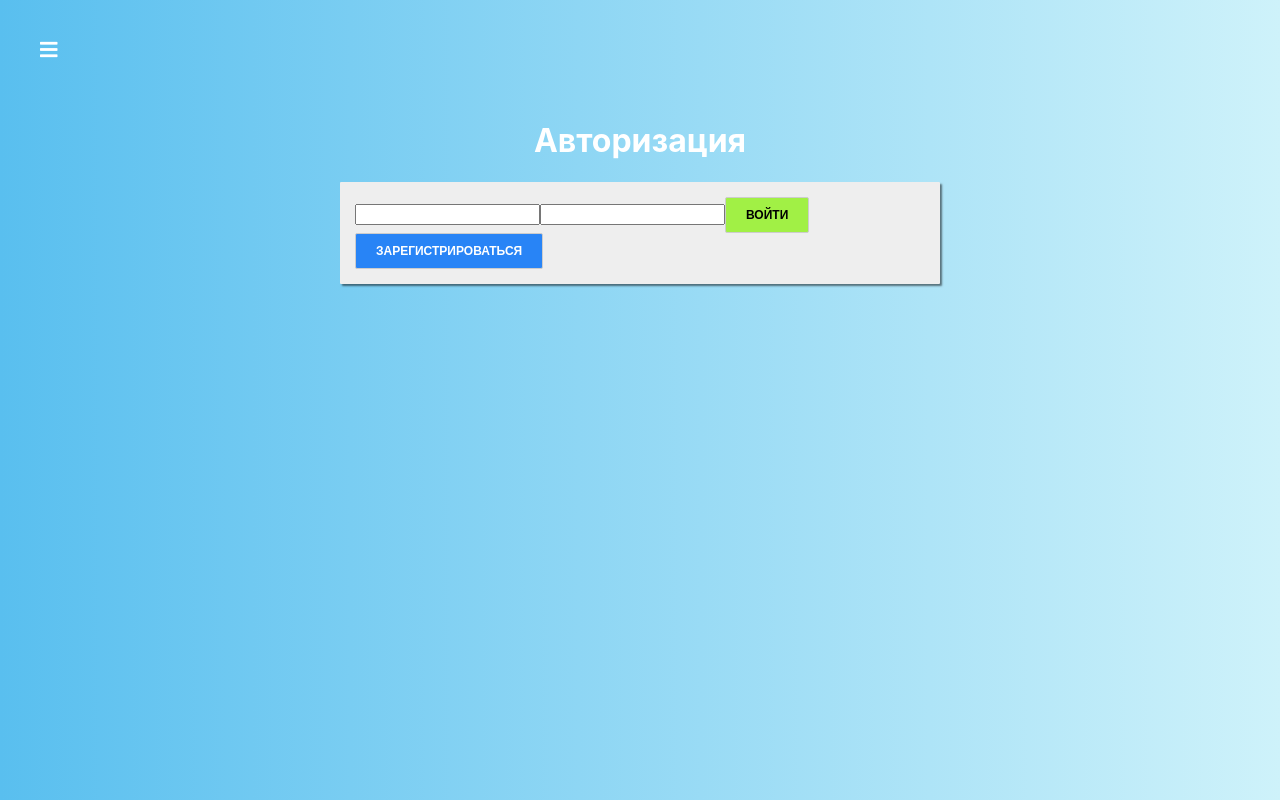
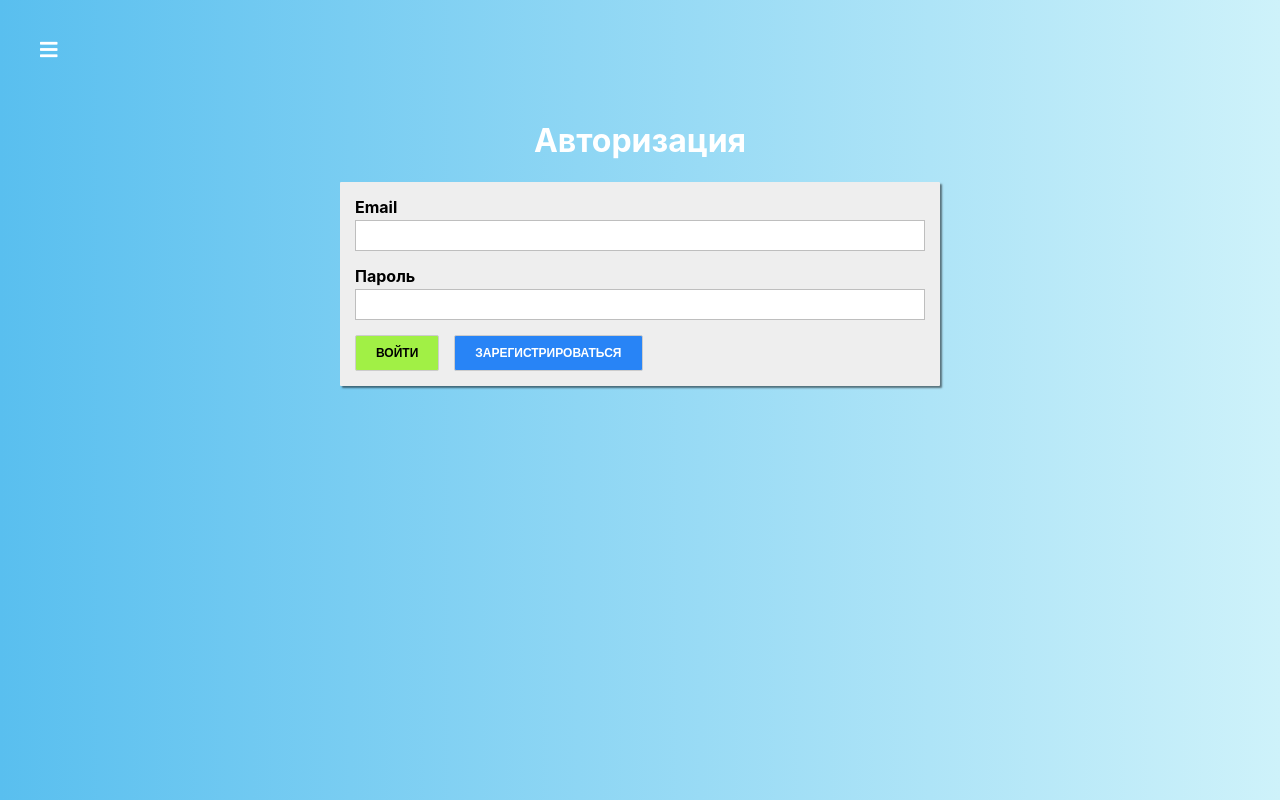
Before and after one commit to karaulovskin/react-quiz, a React app: page /auth in a window 1280 px wide. Built offline with nearby package versions, Linux system fonts and the light colour scheme.

Commit message:
Компонент текстового поля

```diff
--- /dev/null
+++ b/src/components/UI/input/Input.js
@@ -0,0 +1,38 @@
+import React from "react";
+import classes from "./Input.module.css"
+
+function isInvalid({valid, shouldValidate, touched}) {
+    return !valid && shouldValidate && touched
+}
+
+const Input = props => {
+
+    const inputType = props.type || 'text'
+    const cls = [classes.Input]
+    const htmlFor = `${inputType}-${Math.random()}`
+
+    if (isInvalid(props)) {
+        cls.push(classes.invalid)
+    }
+
+    return (
+        <div className={cls.join(' ')}>
+            <label htmlFor={htmlFor}>{props.label}</label>
+            <input
+                type={inputType}
+                id={htmlFor}
+                value={props.value}
+                onChange={props.onChange}
+            />
+
+            {
+                isInvalid(props)
+                    ? <span>{props.errorMessage || 'Введите верное значение'}</span>
+                    : null
+            }
+
+        </div>
+    )
+}
+
+export default Input
--- /dev/null
+++ b/src/components/UI/input/Input.module.css
@@ -0,0 +1,27 @@
+.Input {
+    margin-bottom: 15px;
+}
+.Input.invalid label {
+    color: #f01f30;
+}
+.Input label {
+    display: block;
+    margin-bottom: 3px;
+    padding: 0;
+    font-weight: bold;
+}
+.Input input {
+    display: block;
+    width: 100%;
+    margin: 0 0 5px;
+    padding: 7px;
+    border: 1px solid #bebebe;
+    box-sizing: border-box;
+    outline: none;
+    transition: all 300ms ease-in-out;
+}
+.Input span {
+    color: #f01f30;
+    font-size: 12px;
+    font-weight: bold;
+}
--- a/src/containers/Auth/Auth.js
+++ b/src/containers/Auth/Auth.js
@@ -1,6 +1,7 @@
 import React, {Component} from 'react'
 import classes from './Auth.module.css'
 import Button from "../../components/UI/Button/Button";
+import Input from "../../components/UI/input/Input";
 
 export default class Auth extends Component {
 
@@ -26,8 +27,14 @@ export default class Auth extends Component {
                         className={classes.AuthForm}
                         onSubmit={this.submitHandler}
                     >
-                        <input type="text"/>
-                        <input type="text"/>
+                        <Input
+                            label="Email"
+                            errorMessage={'error'}
+                        />
+
+                        <Input
+                            label="Пароль"
+                        />
 
                         <Button
                             type="success"
--- a/src/containers/Auth/Auth.module.css
+++ b/src/containers/Auth/Auth.module.css
@@ -9,7 +9,6 @@
 .Auth div {
     width: 100%;
     max-width: 600px;
-    padding: 0 20px;
 }
 .Auth h1 {
     text-align: center;
```
